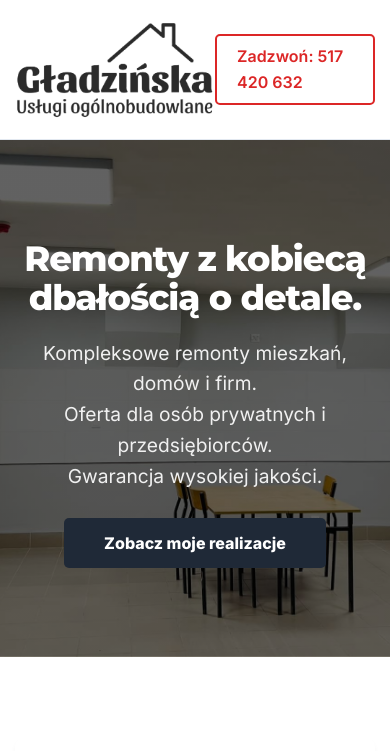
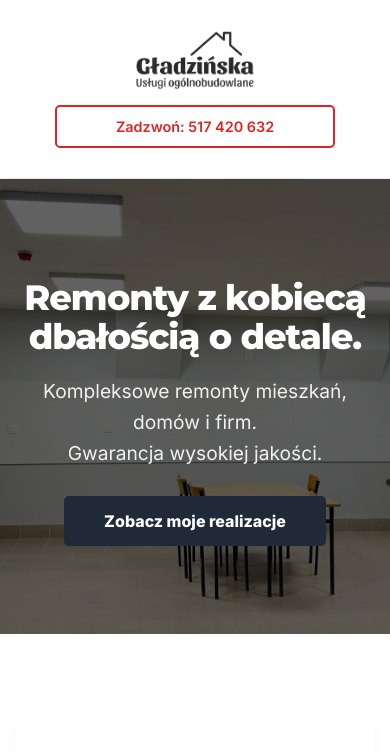
Before and after one commit to szymonkontakt/test, a plain HTML site: page index.html in a window 390 px wide. Shown: the top 751 px of the page. Drawn offline with nearby package versions, Linux system fonts and the light colour scheme.

Commit message:
Add files via upload

```diff
--- a/css/style.css
+++ b/css/style.css
@@ -306,4 +306,25 @@ footer {
     .footer-content {
         flex-direction: column; /* Pionowo */
     }
+    /* 1. Ustaw logo i przycisk jeden pod drugim (lub obok, jeśli małe) */
+    .nav-container {
+        flex-direction: column; /* Pionowo */
+        gap: 15px; /* Odstęp */
+        padding: 10px 0;
+    }
+
+    /* 2. Zmniejsz Logo */
+    .nav-logo {
+        height: 60px; /* Mniejsze logo */
+        width: auto;
+    }
+
+    /* 3. Zmniejsz Przycisk */
+    .btn-contact {
+        font-size: 0.9rem; /* Mniejszy tekst */
+        padding: 8px 10px;
+        width: 100%; /* Rozciągnij na szerokość (wygodne dla kciuka) */
+        text-align: center;
+        max-width: 280px; /* Żeby nie był gigantem */
+    }
 }
--- a/index.html
+++ b/index.html
@@ -23,7 +23,7 @@
     <header class="hero">
         <div class="container hero-content">
             <h1>Remonty z kobiecą <br>dbałością o detale.</h1>
-            <p>Kompleksowe remonty mieszkań, domów i firm.<br>Oferta dla osób prywatnych i przedsiębiorców.<br>Gwarancja wysokiej jakości.</p>
+            <p>Kompleksowe remonty mieszkań, domów i firm.<br>Gwarancja wysokiej jakości.</p>
             <a href="#galeria" class="btn-primary">Zobacz moje realizacje</a>
         </div>
     </header>
@@ -45,7 +45,7 @@
                 <div class="service-item">
                     <i data-lucide="building"></i>
                     <h3>Oferta dla Firm</h3>
-                    <p>Remonty biur, sklepów i lokali usługowych.<br>Faktura VAT i terminowość.</p>
+                    <p>Remonty biur, sklepów i lokali usługowych.</p>
                 </div>
             </div>
         </div>
@@ -80,7 +80,7 @@
             </div>
             <div class="gallery-cta">
                 <a href="https://www.facebook.com/profile.php?id=100063724891407" target="_blank" class="btn-fb">
-                <i data-lucide="facebook"></i> Zobacz więcej realizacji na Facebooku
+                <i data-lucide="facebook"></i> Zobacz więcej na Facebooku
                 </a>
             </div>
         </div>
```
